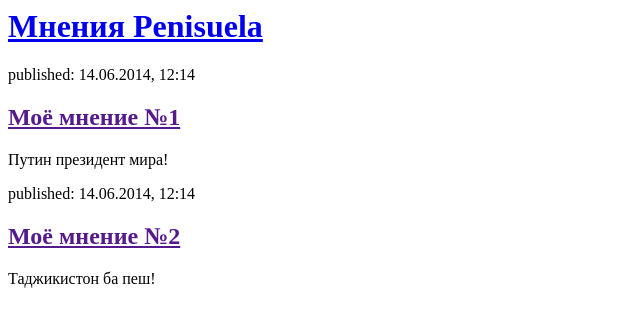
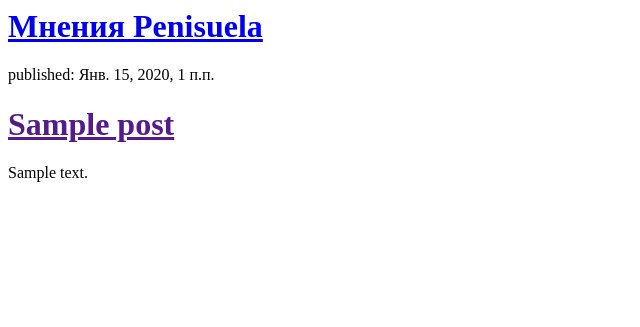
Before and after one commit to Penisuela/my-first-blog, a Django app: page / in a window 1280 px wide. Shown: the top 327 px of the page, without its empty margins (0-640 px from the left). Run offline with Django 3.2, Linux system fonts and the light colour scheme; tables that the repository leaves empty hold one stand-in row (values such as "Sample post").

Commit message:
Modified templates to display posts from database я это не до конца понял!.

```diff
--- a/blog/templates/blog/post_list.html
+++ b/blog/templates/blog/post_list.html
@@ -7,16 +7,13 @@
             <h1><a href="/">Мнения Penisuela</a></h1>
         </div>
 
-        <div>
-            <p>published: 14.06.2014, 12:14</p>
-            <h2><a href="">Моё мнение №1</a></h2>
-            <p>Путин президент мира! </p>
-        </div>
+{% for post in posts %}
+    <div>
+        <p>published: {{ post.published_date }}</p>
+        <h1><a href="">{{ post.title }}</a></h1>
+        <p>{{ post.text|linebreaksbr }}</p>
+    </div>
+{% endfor %}
 
-        <div>
-            <p>published: 14.06.2014, 12:14</p>
-            <h2><a href="">Моё мнение №2</a></h2>
-            <p>Таджикистон ба пеш!</p>
-        </div>
     </body>
 </html>
--- a/blog/views.py
+++ b/blog/views.py
@@ -1,4 +1,7 @@
 from django.shortcuts import render
+from django.utils import timezone
+from .models import Post
 
 def post_list(request):
-    return render(request, 'blog/post_list.html', {})
+    posts = Post.objects.filter(published_date__lte=timezone.now()).order_by('published_date')
+    return render(request, 'blog/post_list.html', {'posts': posts})
```
